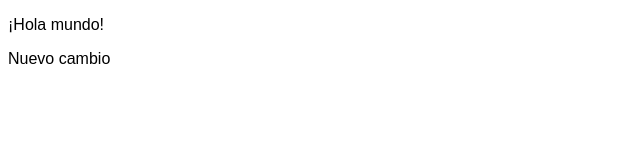
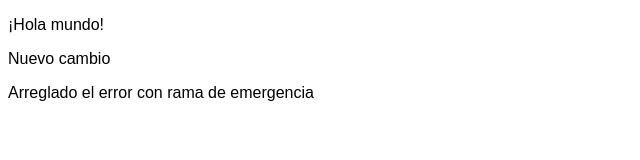
Before and after one commit to Rub1z/GuiaGitHub, a plain HTML site: page index.html in a window 1280 px wide. Shown: the whole page, without its empty margins (0-640 px from the left). Drawn offline with Linux system fonts and the light colour scheme.

Commit message:
index.html arreglado con emergency-fix

```diff
--- a/index.html
+++ b/index.html
@@ -10,5 +10,6 @@
 <body>
 	<p>¡Hola mundo!</p>
 	<p>Nuevo cambio</p>
+	<p>Arreglado el error con rama de emergencia</p>
 </body>
 </html>
```
